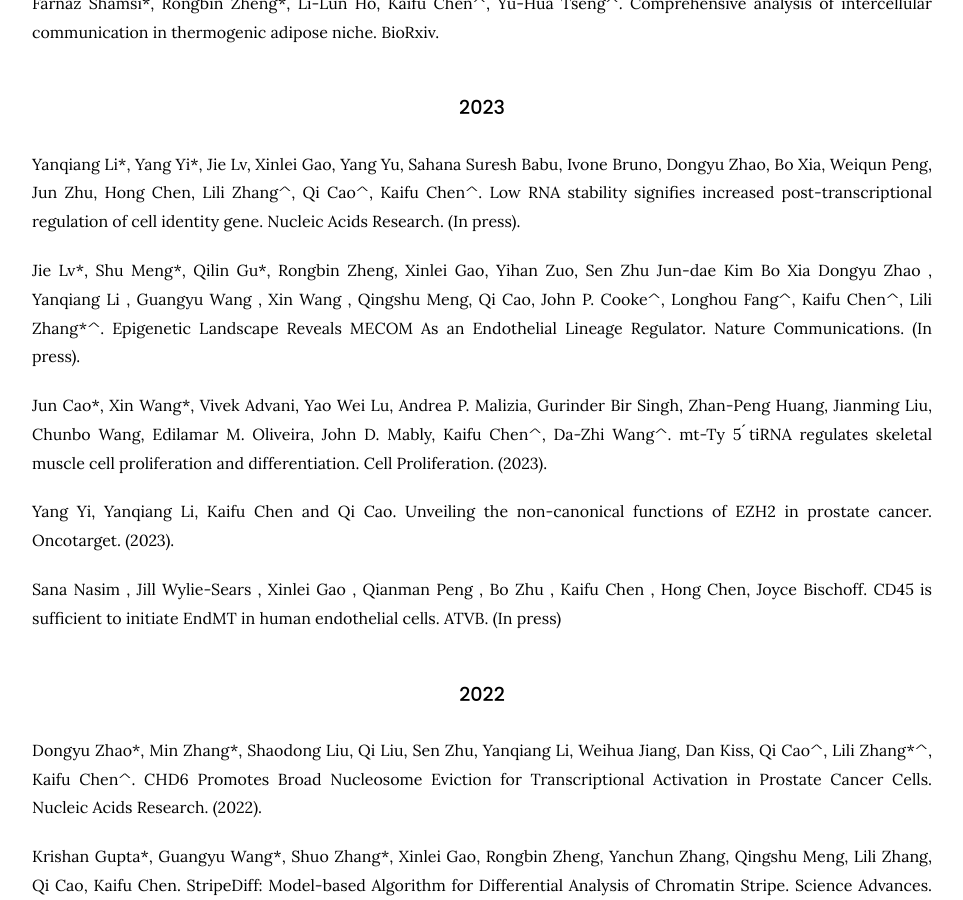
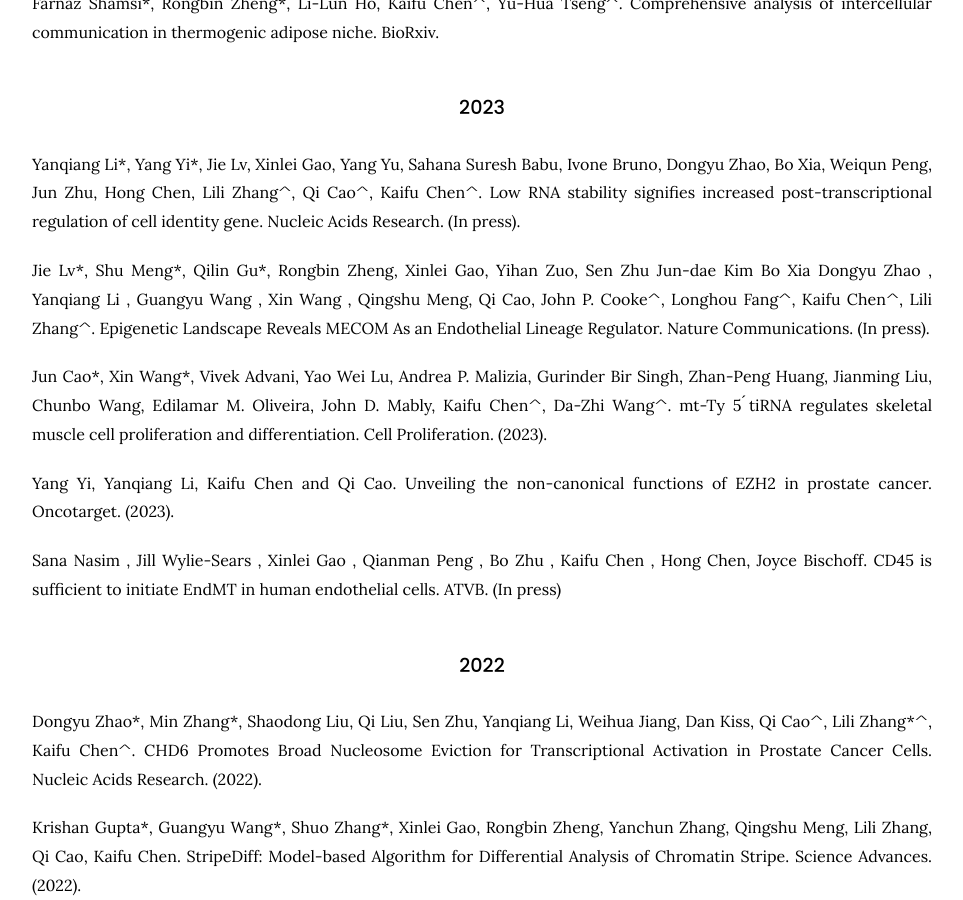
Before and after one commit to kaifuchenlab/kaifuchenlab.github.io, a Jekyll site: the page built from 3.publication/index.md, in a window 1280 px wide and 900 px high, scrolled down 555 px. Shown: the whole window, without its empty margins (158-1121 px from the left). Built offline with Jekyll 4.4.1, drawn with Linux system fonts in a browser that asks for light colours.

```diff
--- a/3.publication/index.md
+++ b/3.publication/index.md
@@ -24,7 +24,7 @@ BioRxiv.
 Yanqiang Li\*, Yang Yi\*,  Jie Lv, Xinlei Gao, Yang Yu,  Sahana Suresh Babu, Ivone Bruno, Dongyu Zhao, Bo Xia, Weiqun Peng, Jun Zhu, Hong Chen, Lili Zhang^, Qi Cao^, Kaifu Chen^. Low RNA stability signifies increased post-transcriptional regulation of cell identity gene.
 Nucleic Acids Research. (In press).
 
-Jie Lv\*, Shu Meng\*, Qilin Gu\*, Rongbin Zheng, Xinlei Gao, Yihan Zuo, Sen Zhu Jun-dae Kim Bo Xia Dongyu Zhao , Yanqiang Li , Guangyu Wang , Xin Wang , Qingshu Meng, Qi Cao, John P. Cooke^, Longhou Fang^, Kaifu Chen^, Lili Zhang\*^. Epigenetic Landscape Reveals MECOM As an Endothelial Lineage Regulator. Nature Communications. (In press).
+Jie Lv\*, Shu Meng\*, Qilin Gu\*, Rongbin Zheng, Xinlei Gao, Yihan Zuo, Sen Zhu Jun-dae Kim Bo Xia Dongyu Zhao , Yanqiang Li , Guangyu Wang , Xin Wang , Qingshu Meng, Qi Cao, John P. Cooke^, Longhou Fang^, Kaifu Chen^, Lili Zhang^. Epigenetic Landscape Reveals MECOM As an Endothelial Lineage Regulator. Nature Communications. (In press).
 
 
 Jun Cao\*, Xin Wang\*, Vivek Advani, Yao Wei Lu, Andrea P. Malizia, Gurinder Bir Singh, Zhan-Peng Huang, Jianming Liu, Chunbo Wang, Edilamar M. Oliveira, John D. Mably, Kaifu Chen^, Da-Zhi Wang^. mt-Ty 5 ́tiRNA regulates skeletal muscle cell proliferation and differentiation. Cell Proliferation. (2023).
```
